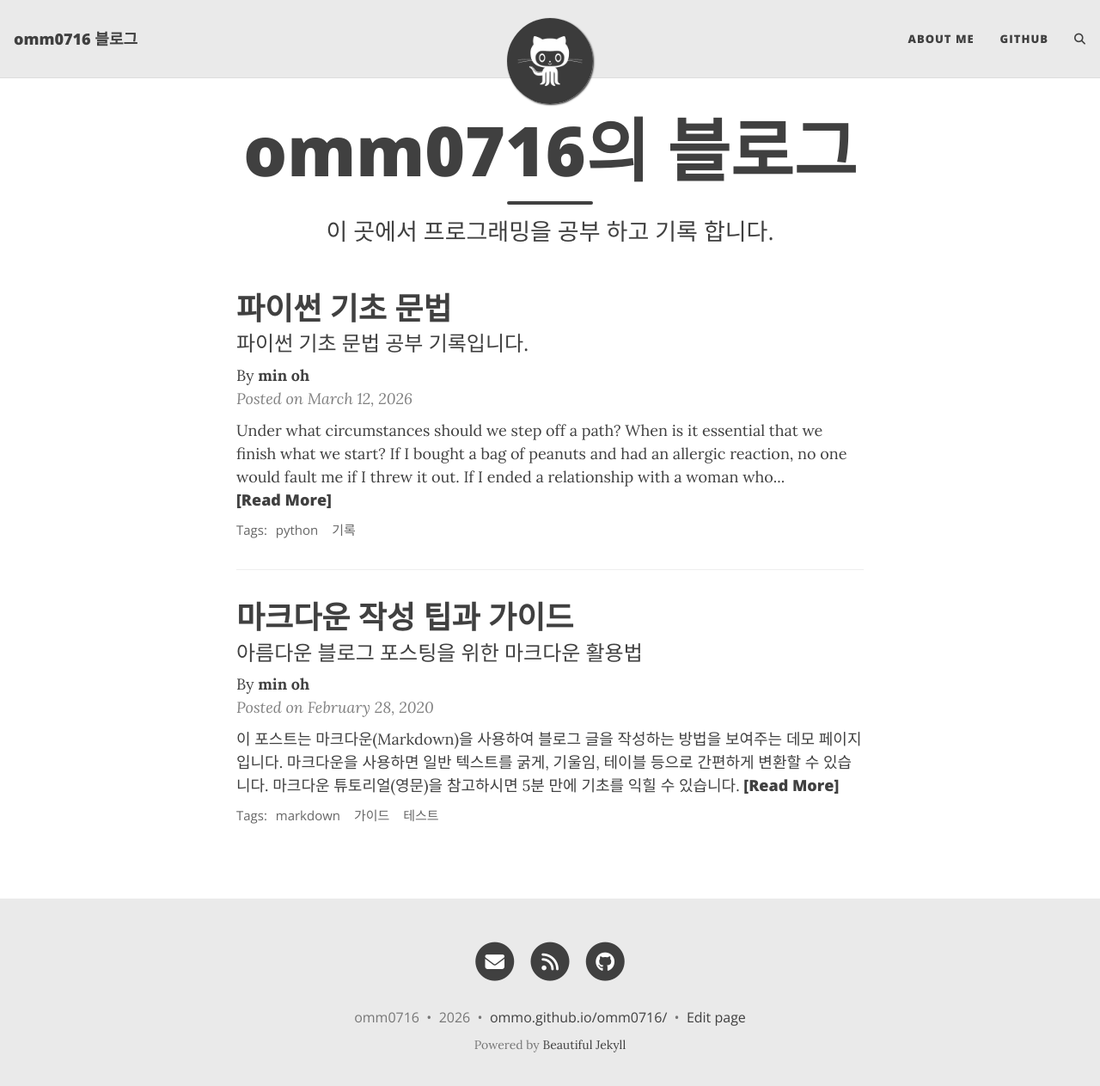
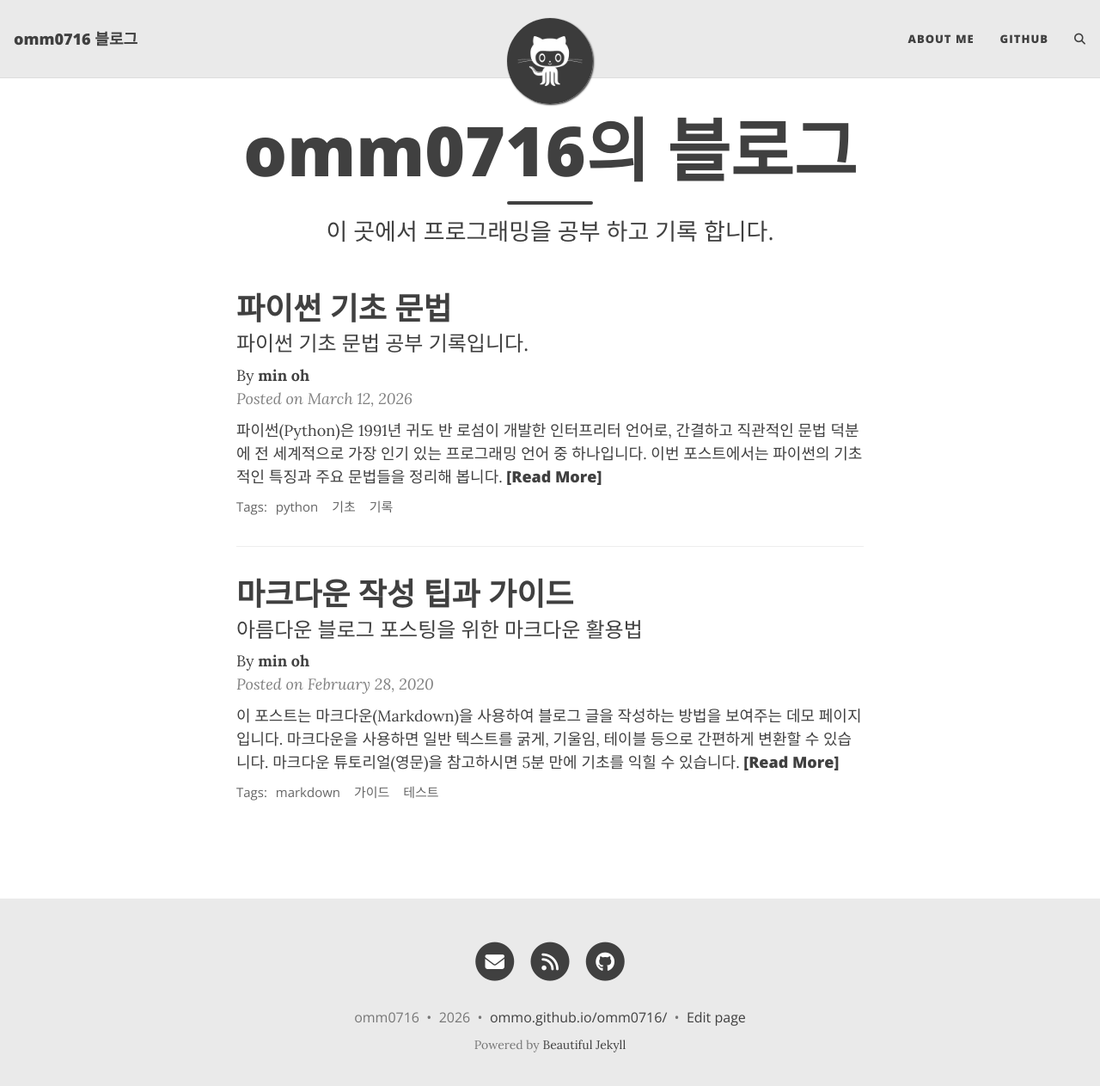
Before and after one commit to omm0716/omm0716.github.io, a Jekyll site: the page built from index.html, in a window 1280 px wide and 1276 px high. Shown: the top 1263 px of the window at 86% size. Built offline with Jekyll 4.4.1, drawn with Linux system fonts in a browser that asks for light colours; the list of posts is cut into pages by our own code; comment, search, counter and statistics services are not loaded; part of the change alters nothing that is shown.

Commit message:
Update 2026-03-12-python.md

````diff
--- a/_posts/2026-03-12-python.md
+++ b/_posts/2026-03-12-python.md
@@ -5,14 +5,128 @@ subtitle: 파이썬 기초 문법 공부 기록입니다.
 # cover-img: /assets/img/path.jpg
 # thumbnail-img: /assets/img/thumb.png
 # share-img: /assets/img/path.jpg
-tags: [python, 기록]
+tags: [python, 기초, 기록]
 author: min oh
 ---
 
-Under what circumstances should we step off a path? When is it essential that we finish what we start? If I bought a bag of peanuts and had an allergic reaction, no one would fault me if I threw it out. If I ended a relationship with a woman who hit me, no one would say that I had a commitment problem. But if I walk away from a seemingly secure route because my soul has other ideas, I am a flake?
+{: .box-success}
+파이썬(Python)은 1991년 귀도 반 로섬이 개발한 인터프리터 언어로, 간결하고 직관적인 문법 덕분에 전 세계적으로 가장 인기 있는 프로그래밍 언어 중 하나입니다. 이번 포스트에서는 파이썬의 기초적인 특징과 주요 문법들을 정리해 봅니다.
 
-The truth is that no one else can definitively know the path we are here to walk. It’s tempting to listen—many of us long for the omnipotent other—but unless they are genuine psychic intuitives, they can’t know. All others can know is their own truth, and if they’ve actually done the work to excavate it, they will have the good sense to know that they cannot genuinely know anyone else’s. Only soul knows the path it is here to walk. Since you are the only one living in your temple, only you can know its scriptures and interpretive structure.
+---
 
-At the heart of the struggle are two very different ideas of success—survival-driven and soul-driven. For survivalists, success is security, pragmatism, power over others. Success is the absence of material suffering, the nourishing of the soul be damned. It is an odd and ironic thing that most of the material power in our world often resides in the hands of younger souls. Still working in the egoic and material realms, they love the sensations of power and focus most of their energy on accumulation. Older souls tend not to be as materially driven. They have already played the worldly game in previous lives and they search for more subtle shades of meaning in this one—authentication rather than accumulation. They are often ignored by the culture at large, although they really are the truest warriors.
+## 1. 파이썬의 특징
+- **휴머니즘 언어**: 인간이 생각하는 방식을 그대로 표현할 수 있을 정도로 직관적입니다.
+- **무료 및 오픈 소스**: 누구나 언제 어디서든 무료로 다운로드하여 사용할 수 있습니다.
+- **간결함**: 의도적으로 간결하게 설계되어 다른 사람의 코드를 이해하기 쉽습니다.
 
-A soulful notion of success rests on the actualization of our innate image. Success is simply the completion of a soul step, however unsightly it may be. We have finished what we started when the lesson is learned. What a fear-based culture calls a wonderful opportunity may be fruitless and misguided for the soul. Staying in a passionless relationship may satisfy our need for comfort, but it may stifle the soul. Becoming a famous lawyer is only worthwhile if the soul demands it. It is an essential failure if you are called to be a monastic this time around. If you need to explore and abandon ten careers in order to stretch your soul toward its innate image, then so be it. Flake it till you make it.
+---
+
+## 2. 변수와 숫자형 자료형
+
+### 변수(Variable)
+변수는 값을 저장하는 공간입니다. 식별자(이름)와 값을 지정하여 생성합니다.
+```python
+num = 10
+print(num)  # 10 출력
+```
+
+### 숫자형 자료형
+| 자료형 | 예시 | 설명 |
+| :--- | :--- | :--- |
+| **정수형 (int)** | 1, -5, 0 | 양/음의 정수 및 0 |
+| **실수형 (float)** | 3.14, -1.5 | 소수점이 포함된 숫자 |
+| **8진수 (oct)** | 0o177 | 0o 또는 0O로 시작 |
+| **16진수 (hex)** | 0x8FF | 0x로 시작 |
+
+---
+
+## 3. 연산자 (Operators)
+
+### 사칙연산 및 특수 연산자
+- `+`, `-`, `*`, `/`: 더하기, 빼기, 곱하기, 나누기
+- `**`: 거듭제곱 (예: `3 ** 4 = 81`)
+- `%`: 나눗셈의 나머지 (예: `15 % 2 = 1`)
+- `//`: 나눗셈의 몫 (예: `9 // 4 = 2`)
+
+### 복합 대입 연산자
+코드를 더 간결하게 만들어 줍니다.
+- `x += 1` 은 `x = x + 1` 과 같습니다.
+- `x -= 1`, `x *= 1`, `x /= 1` 등도 동일한 원리로 작동합니다.
+
+---
+
+## 4. 문자열(String)
+
+### 문자열 만들기
+파이썬에서는 큰따옴표(`"`)나 작은따옴표(`'`)를 3개씩 사용하여 여러 줄의 문자열을 만들 수도 있습니다.
+```python
+s1 = "Hello Python"
+s2 = 'Python is fun'
+s3 = """여러 줄의
+문자열을 입력할 때 사용합니다."""
+```
+
+### 문자열 인덱싱과 슬라이싱
+- **인덱싱**: `x[0]`은 첫 번째 문자를 가리킵니다.
+- **슬라이싱**: `x[0:4]`는 0번부터 3번 인덱스까지의 문자를 잘라냅니다.
+
+### 주요 문자열 함수
+- `len(s)`: 문자열 길이 구하기
+- `s.count('p')`: 특정 문자의 개수 세기
+- `s.upper()` / `s.lower()`: 대문자 / 소문자 변환
+- `s.strip()`: 양쪽 공백 제거
+- `s.split(':')`: 특정 구분자로 문자열 나누기
+- `s.replace('A', 'B')`: 문자열 치환
+
+---
+
+## 5. 리스트(List)
+
+모든 자료형을 자유롭게 묶어서 사용할 수 있는 자료구조입니다. 대괄호(`[]`)를 사용합니다.
+
+```python
+a = [1, "Python", -0.5, [10, 20]]
+```
+
+### 리스트 관련 함수
+- `append(x)`: 맨 뒤에 요소 추가
+- `sort()`: 오름차순 정렬
+- `reverse()`: 순서 뒤집기
+- `index(x)`: 요소의 위치 찾기
+- `insert(idx, x)`: 특정 위치에 요소 삽입
+- `remove(x)`: 첫 번째로 나오는 특정 요소 제거
+- `pop(idx)`: 특정 위치의 요소를 꺼내고 리스트에서 삭제
+
+---
+
+## 6. 튜플과 딕셔너리
+
+### 튜플 (Tuple)
+리스트와 비슷하지만, **한 번 생성하면 값을 변경하거나 삭제할 수 없습니다.** 소괄호(`()`)를 사용합니다.
+```python
+t1 = (1, 2, 3)
+```
+
+### 딕셔너리 (Dictionary)
+Key와 Value의 쌍으로 이루어진 자료형입니다. 중괄호(`{}`)를 사용하며 순서가 없습니다.
+```python
+dic = {'name': 'min oh', 'age': 25}
+print(dic['name'])  # 'min oh' 출력
+```
+
+---
+
+## 7. 불(Bool) 자료형과 연산자
+
+### 비교 연산자
+`==`, `!=`, `>`, `<`, `>=`, `<=` 를 통해 `True` 또는 `False` 값을 얻습니다.
+
+### 논리 연산자
+- `and`: 둘 다 참이어야 참
+- `or`: 하나만 참이어도 참
+- `not`: 참을 거짓으로, 거짓을 참으로 반전
+
+---
+
+{: .box-note}
+**Tip:** 사용자의 입력을 받고 싶을 때는 `input()` 함수를 사용하세요. 다만, 입력받은 값은 항상 문자열이므로 계산이 필요할 경우 `int()`나 `float()`로 형변환을 해주어야 합니다.
````
